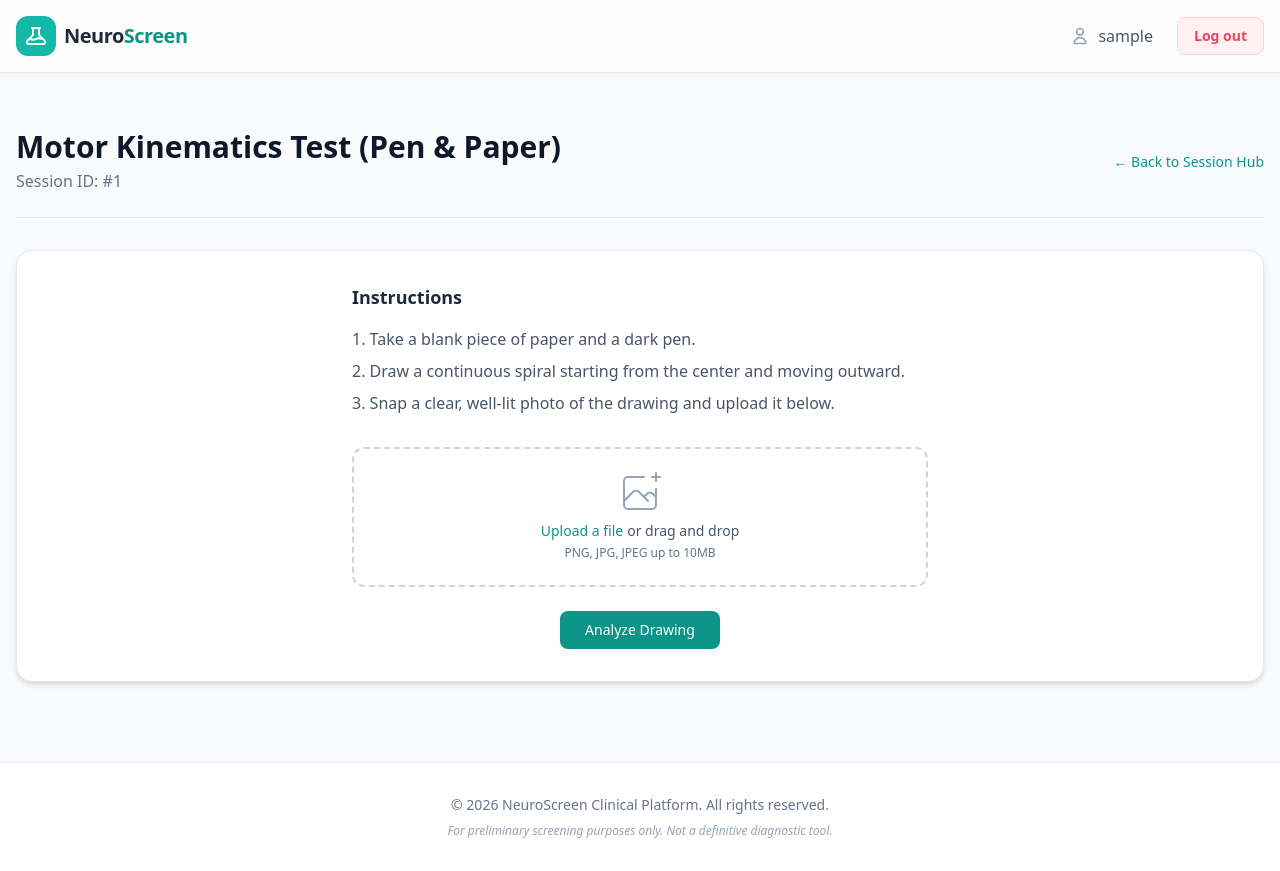
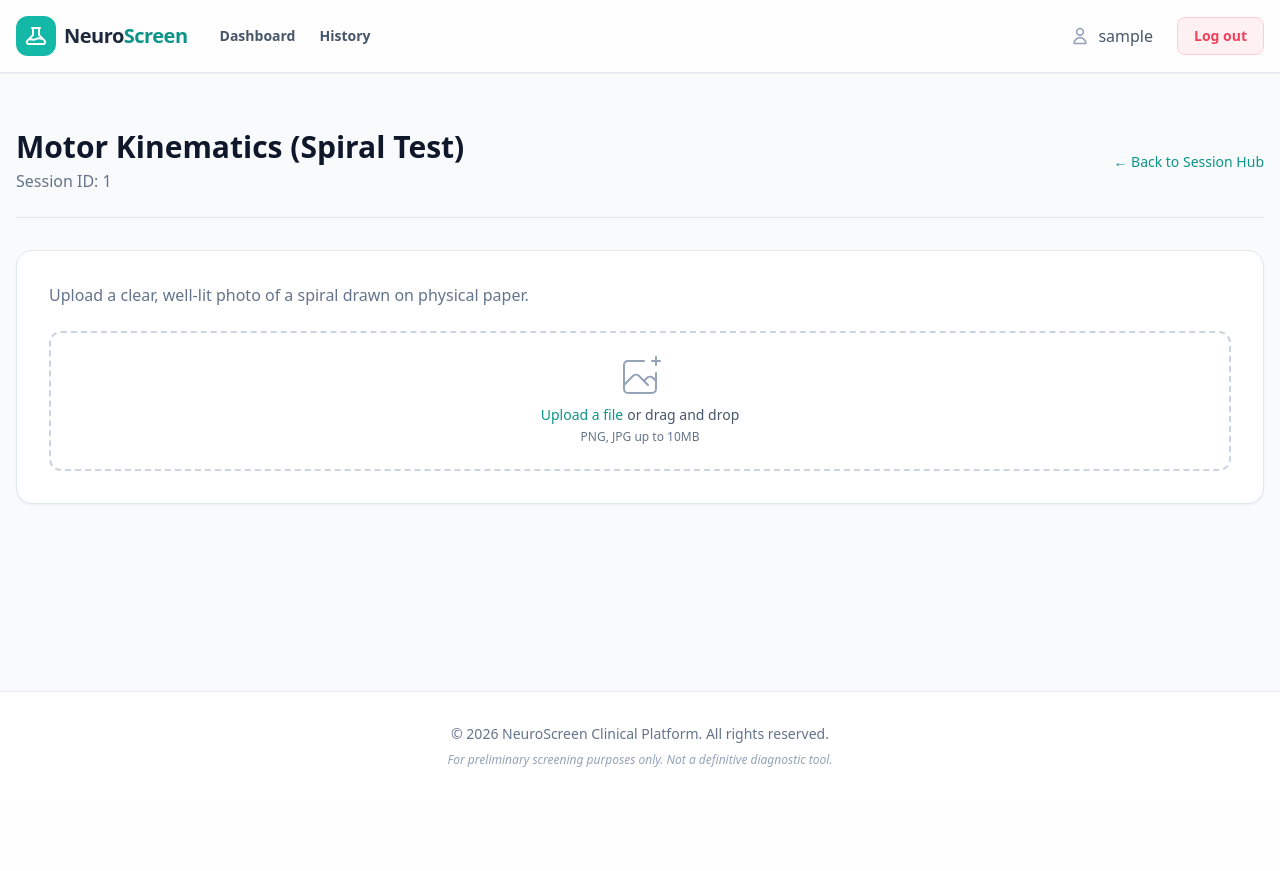
Before and after one commit to Sid72020123/NeuroScreen, a Flask app: page /test/spiral/ in a window 1280 px wide. After the commit the page ends 767 px from the top, so only its background shows below. Run offline with Flask 3, Linux system fonts and the light colour scheme; a user stored in the database is signed in; tables that the repository leaves empty hold one stand-in row (values such as "Sample post"); some libraries are stand-ins or nearby versions.

Commit message:
Fixed dashboard...

```diff
--- a/app/app.py
+++ b/app/app.py
@@ -417,7 +417,18 @@ def get_score_classes(score):
         }
 
 
-def serialize_session(session_record):
+def serialize_session(session_record, session_number=None):
+    if session_number is None:
+        all_user_sessions = (
+            ScreeningSession.query.filter_by(user_id=session_record.user_id)
+            .order_by(ScreeningSession.timestamp.asc())
+            .all()
+        )
+        try:
+            session_number = all_user_sessions.index(session_record) + 1
+        except ValueError:
+            session_number = session_record.id
+
     voice_metrics = {}
     if session_record.voice_metrics:
         try:
@@ -436,6 +447,7 @@ def serialize_session(session_record):
     voice_analysis = generate_clinical_analysis(voice_metrics) if voice_metrics else []
     return {
         "id": session_record.id,
+        "session_number": session_number,
         "date": (
             session_record.timestamp.strftime("%Y-%m-%d")
             if session_record.timestamp
@@ -513,7 +525,7 @@ def build_report_pdf(session_record):
     pdf.multi_cell(
         page_width - 70,
         6,
-        f"Session ID: {session_record.id}\nDate: {session_data['full_timestamp']}\nPatient: {session_record.user.username}",
+        f"Session ID: #{session_data['session_number']}\nDate: {session_data['full_timestamp']}\nPatient: {session_record.user.username}",
         border=1,
         fill=True,
     )
@@ -606,7 +618,7 @@ def build_report_pdf(session_record):
 
 
 def generate_gradcam(
-    img_array, base_img, model, session_id, last_conv_layer_name="out_relu"
+    img_array, base_img, model, session_id, user_id, last_conv_layer_name="out_relu"
 ):
     grad_model = tf.keras.models.Model(
         [model.inputs], [model.get_layer(last_conv_layer_name).output, model.output]
@@ -651,12 +663,12 @@ def generate_gradcam(
         )  # Red rectangle
 
     # Save the annotated image
-    uploads_dir = os.path.join(BASE_DIR, "static", "uploads")
-    os.makedirs(uploads_dir, exist_ok=True)
-    save_path = os.path.join(uploads_dir, f"session_{session_id}_xai.jpg")
+    user_uploads_dir = os.path.join(BASE_DIR, "static", "uploads", f"user_{user_id}")
+    os.makedirs(user_uploads_dir, exist_ok=True)
+    save_path = os.path.join(user_uploads_dir, f"session_{session_id}_xai.jpg")
     cv2.imwrite(save_path, superimposed_img)
 
-    return f"/static/uploads/session_{session_id}_xai.jpg"
+    return f"/static/uploads/user_{user_id}/session_{session_id}_xai.jpg"
 
 
 @app.route("/")
@@ -679,7 +691,10 @@ def register():
             flash("Name and password are required.", "danger")
             return render_template("register.html")
 
-        existing_user = User.query.filter_by(username=username).first()
+        # Case-insensitive query to prevent duplicate handles like 'Admin' vs 'admin'
+        existing_user = User.query.filter(
+            db.func.lower(User.username) == db.func.lower(username)
+        ).first()
         if existing_user is not None:
             flash("That account already exists.", "danger")
             return render_template("register.html")
@@ -690,7 +705,7 @@ def register():
         )
         db.session.add(user)
         db.session.commit()
-        login_user(user)
+        login_user(user, remember=True)
         flash("Account created.", "success")
         return redirect(url_for("dashboard"))
 
@@ -705,13 +720,17 @@ def login():
     if request.method == "POST":
         username = request.form.get("username", "").strip()
         password = request.form.get("password", "")
-        user = User.query.filter_by(username=username).first()
+
+        # Case-insensitive query prevents mobile auto-capitalization bugs from failing login
+        user = User.query.filter(
+            db.func.lower(User.username) == db.func.lower(username)
+        ).first()
 
         if user is None or not check_password_hash(user.password_hash, password):
             flash("Invalid name or password.", "danger")
             return render_template("login.html")
 
-        login_user(user)
+        login_user(user, remember=True)
         flash("Signed in.", "success")
         return redirect(url_for("dashboard"))
 
@@ -747,7 +766,11 @@ def dashboard():
 
     return render_template(
         "dashboard.html",
-        recent_session=serialize_session(recent_session) if recent_session else None,
+        recent_session=(
+            serialize_session(recent_session, session_number=total_sessions)
+            if recent_session
+            else None
+        ),
         total_sessions=total_sessions,
     )
 
@@ -1079,7 +1102,7 @@ def upload_spiral(session_id):
 
         # 3. Generate Explainable AI (Grad-CAM) heatmap.
         xai_image_url = generate_gradcam(
-            processed_img, xai_base_img, model, session_id, "out_relu"
+            processed_img, xai_base_img, model, session_id, current_user.id, "out_relu"
         )
 
         # 4. Generate analysis text based on the risk score.
@@ -1141,8 +1164,11 @@ def history():
         .all()
     )
 
+    # Order is desc, so we calculate the numbers properly based on the total
+    total = len(sessions)
     serialized_sessions = [
-        serialize_session(session_record) for session_record in sessions
+        serialize_session(session_record, session_number=total - i)
+        for i, session_record in enumerate(sessions)
     ]
 
     return render_template(
@@ -1175,6 +1201,67 @@ def generate_report():
     )
 
 
+@app.route("/api/generate_history_report/", methods=["GET"])
+@login_required
+def generate_history_report():
+    sessions = (
+        ScreeningSession.query.filter_by(user_id=current_user.id)
+        .order_by(ScreeningSession.timestamp.asc())
+        .all()
+    )
+
+    pdf = FPDF(unit="mm", format="A4")
+    pdf.set_auto_page_break(auto=True, margin=15)
+    pdf.add_page()
+
+    pdf.set_font("Helvetica", "B", 18)
+    pdf.set_fill_color(13, 110, 253)
+    pdf.set_text_color(255, 255, 255)
+    pdf.cell(
+        0,
+        16,
+        f"NeuroScreen History - {current_user.username}",
+        ln=True,
+        align="C",
+        fill=True,
+    )
+    pdf.ln(8)
+
+    pdf.set_text_color(15, 23, 42)
+    pdf.set_font("Helvetica", "B", 11)
+    pdf.set_fill_color(226, 232, 240)
+
+    # Table Header
+    pdf.cell(25, 10, "Session", border=1, fill=True, align="C")
+    pdf.cell(50, 10, "Date", border=1, fill=True, align="C")
+    pdf.cell(35, 10, "Voice Risk", border=1, fill=True, align="C")
+    pdf.cell(35, 10, "Spiral Risk", border=1, fill=True, align="C")
+    pdf.cell(35, 10, "Final Risk", border=1, fill=True, ln=True, align="C")
+
+    pdf.set_font("Helvetica", "", 10)
+    for i, s in enumerate(sessions):
+        ser = serialize_session(s, session_number=i + 1)
+        pdf.cell(25, 10, f"#{ser['session_number']}", border=1, align="C")
+        pdf.cell(50, 10, ser["full_timestamp"], border=1, align="C")
+        pdf.cell(35, 10, ser["voice_text"], border=1, align="C")
+        pdf.cell(35, 10, ser["spiral_text"], border=1, align="C")
+        pdf.cell(35, 10, ser["final_text"], border=1, ln=True, align="C")
+
+    buffer = BytesIO()
+    pdf_bytes = pdf.output(dest="S")
+    if isinstance(pdf_bytes, str):
+        pdf_bytes = pdf_bytes.encode("latin1")
+    buffer.write(pdf_bytes)
+    buffer.seek(0)
+
+    return send_file(
+        buffer,
+        mimetype="application/pdf",
+        as_attachment=True,
+        download_name=f"neuroscreen_history_{current_user.username}.pdf",
+    )
+
+
 ensure_database_schema()
 
 
--- a/app/templates/base.html
+++ b/app/templates/base.html
@@ -10,6 +10,7 @@
         <!-- Header -->
         <header class="sticky top-0 z-50 backdrop-blur-md bg-white/80 shadow-sm border-b border-slate-200">
             <div class="container mx-auto px-4 py-4 flex justify-between items-center">
+                <div class="flex items-center space-x-8">
                     <a href="{{ url_for('dashboard') }}" class="flex items-center space-x-2 group">
                         <div class="bg-teal-500 text-white p-2 rounded-xl group-hover:bg-teal-600 transition-colors">
                             <svg
@@ -29,6 +30,22 @@
                             >Neuro<span class="text-teal-600">Screen</span></span
                         >
                     </a>
+
+                    {% if current_user.is_authenticated %}
+                    <nav class="hidden md:flex items-center space-x-6">
+                        <a
+                            href="{{ url_for('dashboard') }}"
+                            class="text-sm font-semibold text-slate-600 hover:text-teal-600 transition-colors"
+                            >Dashboard</a
+                        >
+                        <a
+                            href="{{ url_for('history') }}"
+                            class="text-sm font-semibold text-slate-600 hover:text-teal-600 transition-colors"
+                            >History</a
+                        >
+                    </nav>
+                    {% endif %}
+                </div>
 
                 {% if current_user.is_authenticated %}
                 <div class="flex items-center space-x-6">
@@ -78,5 +95,8 @@
                 </p>
             </div>
         </footer>
+
+        <!-- Page-Specific Scripts -->
+        {% block scripts %}{% endblock %}
     </body>
 </html>
--- a/app/templates/session.html
+++ b/app/templates/session.html
@@ -2,7 +2,7 @@
 %}
 <div class="container mx-auto">
     <div class="flex justify-between items-center mb-8">
-        <h1 class="text-3xl font-bold text-slate-800">Clinical Report: Session #{{ session_record.id }}</h1>
+        <h1 class="text-3xl font-bold text-slate-800">Clinical Report: Session #{{ session_record.session_number }}</h1>
         <div class="space-x-4">
             <a
                 href="{{ url_for('generate_report', session_id=session_record.id) }}"
--- a/app/templates/spiral_test.html
+++ b/app/templates/spiral_test.html
@@ -1,38 +1,34 @@
-{% extends 'base.html' %} {% block title %}Spiral Drawing Test - NeuroScreen{% endblock %} {% block content %}
+{% extends 'base.html' %} {% block title %}Spiral Test - NeuroScreen{% endblock %} {% block content %}
 <!-- Header -->
 <div class="pb-6 border-b border-slate-200 mb-8">
     <div class="flex flex-col sm:flex-row sm:items-center sm:justify-between">
         <div>
-            <h1 class="text-3xl font-bold text-slate-900">Motor Kinematics Test (Pen & Paper)</h1>
-            <p class="mt-1 text-slate-500">Session ID: #{{ session_record.id }}</p>
+            <h1 class="text-3xl font-bold text-slate-900">Motor Kinematics (Spiral Test)</h1>
+            <p class="mt-1 text-slate-500">Session ID: {{ session_record.id }}</p>
         </div>
         <div class="mt-4 sm:mt-0">
             <a
                 href="{{ url_for('session_hub', session_id=session_record.id) }}"
-                class="text-sm font-medium text-teal-600 hover:text-teal-500"
-                >&larr; Back to Session Hub</a
-            >
+                class="text-sm font-medium text-teal-600 hover:text-teal-500">
+                &larr; Back to Session Hub
+            </a>
         </div>
     </div>
 </div>
 
-<!-- Main Content -->
-<div class="bg-white p-6 sm:p-8 rounded-2xl shadow-md border border-slate-200">
-    <div class="max-w-xl mx-auto">
-        <div class="text-left mb-8 space-y-4 text-slate-600">
-            <h3 class="text-lg font-semibold text-slate-800">Instructions</h3>
-            <ol class="list-decimal list-inside space-y-2">
-                <li>Take a blank piece of paper and a dark pen.</li>
-                <li>Draw a continuous spiral starting from the center and moving outward.</li>
-                <li>Snap a clear, well-lit photo of the drawing and upload it below.</li>
-            </ol>
-        </div>
-
-        <form
-            action="{{ url_for('upload_spiral', session_id=session_record.id) }}"
-            method="POST"
-            enctype="multipart/form-data">
-            <div class="mt-1 flex justify-center px-6 pt-5 pb-6 border-2 border-slate-300 border-dashed rounded-xl">
+<!-- Main Test Card -->
+<div class="bg-white p-6 sm:p-8 rounded-2xl shadow-sm border border-slate-200">
+    <form
+        id="spiralForm"
+        method="POST"
+        action="{{ url_for('upload_spiral', session_id=session_record.id) }}"
+        enctype="multipart/form-data">
+        <!-- Upload Area -->
+        <div id="uploadArea" class="space-y-6">
+            <p class="text-slate-500">Upload a clear, well-lit photo of a spiral drawn on physical paper.</p>
+            <div
+                id="drop-zone"
+                class="mt-1 flex justify-center px-6 pt-5 pb-6 border-2 border-slate-300 border-dashed rounded-xl cursor-pointer hover:bg-slate-50 transition-colors">
                 <div class="space-y-1 text-center">
                     <svg
                         class="mx-auto h-12 w-12 text-slate-400"
@@ -46,90 +42,116 @@
                             stroke-linecap="round"
                             stroke-linejoin="round" />
                     </svg>
-                    <div class="flex justify-center text-sm text-slate-600">
-                        <label
-                            for="file-upload"
-                            class="relative cursor-pointer bg-white rounded-md font-medium text-teal-600 hover:text-teal-500 focus-within:outline-none focus-within:ring-2 focus-within:ring-offset-2 focus-within:ring-teal-500">
+                    <div class="flex text-sm text-slate-600 justify-center">
+                        <span class="relative font-medium text-teal-600 hover:text-teal-500">
                             <span>Upload a file</span>
-                            <input id="file-upload" name="image" type="file" class="sr-only" accept=".png,.jpg,.jpeg" />
-                        </label>
+                            <input
+                                id="imageFile"
+                                name="image"
+                                type="file"
+                                class="sr-only"
+                                accept="image/jpeg,image/png,image/jpg" />
+                        </span>
                         <p class="pl-1">or drag and drop</p>
                     </div>
-                    <p class="text-xs text-slate-500">PNG, JPG, JPEG up to 10MB</p>
+                    <p class="text-xs text-slate-500" id="file-name-display">PNG, JPG up to 10MB</p>
                 </div>
             </div>
+        </div>
 
-            <!-- Image Preview Container (hidden by default) -->
-            <div
-                id="imagePreviewContainer"
-                class="hidden mt-6 p-4 border border-slate-200 rounded-lg bg-slate-50 max-w-lg mx-auto">
-                <p class="text-sm font-semibold text-slate-800 mb-3">Image Preview</p>
-                <div class="flex justify-center">
-                    <img
-                        id="imagePreview"
-                        class="max-w-xs w-full border rounded-md shadow-sm bg-white"
-                        src=""
-                        alt="User's spiral drawing preview" />
-                </div>
-                <div class="mt-4 text-center">
-                    <button
-                        id="removeImageBtn"
-                        type="button"
-                        class="px-4 py-2 text-sm font-medium text-red-700 bg-red-100 border border-transparent rounded-md hover:bg-red-200 focus:outline-none focus-visible:ring-2 focus-visible:ring-offset-2 focus-visible:ring-red-500">
-                        Remove Image
-                    </button>
-                </div>
+        <!-- Image Preview Container (hidden by default) -->
+        <div id="imagePreviewContainer" class="hidden mt-6 flex flex-col items-center">
+            <p class="text-sm font-semibold text-slate-800 mb-4 w-full text-left">Image Preview</p>
+            <div class="border border-slate-200 rounded-lg p-2 bg-slate-50 w-full flex justify-center">
+                <img id="imagePreview" class="max-h-64 object-contain rounded shadow-sm" alt="Spiral Preview" />
             </div>
 
-            <div class="mt-6 text-center">
+            <div class="mt-6 flex flex-col sm:flex-row justify-center items-center gap-4 w-full max-w-lg mx-auto">
                 <button
+                    id="discardImageBtn"
+                    type="button"
+                    class="w-full sm:w-1/2 px-6 py-3 text-sm font-medium text-slate-700 bg-slate-100 border border-slate-300 rounded-xl hover:bg-slate-200 focus:outline-none focus-visible:ring-2 focus-visible:ring-offset-2 focus-visible:ring-slate-500 transition-colors">
+                    Discard & Try Again
+                </button>
+                <button
+                    id="submitImageBtn"
                     type="submit"
-                    class="inline-flex items-center px-6 py-2 border border-transparent text-sm font-medium rounded-lg shadow-sm text-white bg-teal-600 hover:bg-teal-700 focus:outline-none focus:ring-2 focus:ring-offset-2 focus:ring-teal-500">
-                    Analyze Drawing
+                    class="w-full sm:w-1/2 px-6 py-3 text-sm font-medium text-white bg-teal-600 border border-transparent rounded-xl hover:bg-teal-700 focus:outline-none focus-visible:ring-2 focus-visible:ring-offset-2 focus-visible:ring-teal-500 transition-colors shadow-sm">
+                    Submit Drawing
                 </button>
             </div>
-        </form>
-    </div>
+        </div>
+    </form>
 </div>
 {% endblock %} {% block scripts %}
 <script>
     document.addEventListener("DOMContentLoaded", () => {
-        const imageUploadInput = document.getElementById("file-upload");
-        const imagePreviewContainer = document.getElementById("imagePreviewContainer");
+        const dropZone = document.getElementById("drop-zone");
+        const imageInput = document.getElementById("imageFile");
+        const fileNameDisplay = document.getElementById("file-name-display");
+
+        const uploadArea = document.getElementById("uploadArea");
+        const previewContainer = document.getElementById("imagePreviewContainer");
         const imagePreview = document.getElementById("imagePreview");
-        const removeImageBtn = document.getElementById("removeImageBtn");
+        const discardBtn = document.getElementById("discardImageBtn");
+        const submitBtn = document.getElementById("submitImageBtn");
 
-        // Store the current URL to prevent memory leaks
-        let currentObjectUrl = null;
+        // UI Feedback for Drag & Drop
+        dropZone.addEventListener("click", () => imageInput.click());
 
-        imageUploadInput.addEventListener("change", () => {
-            const file = imageUploadInput.files[0];
-            if (file) {
-                // Revoke the previous object URL if one exists
-                if (currentObjectUrl) {
-                    URL.revokeObjectURL(currentObjectUrl);
-                }
+        dropZone.addEventListener("dragover", (e) => {
+            e.preventDefault();
+            dropZone.classList.add("border-teal-500", "bg-teal-50");
+        });
 
-                // Create a new object URL for the selected file
-                currentObjectUrl = URL.createObjectURL(file);
-                imagePreview.src = currentObjectUrl;
+        dropZone.addEventListener("dragleave", (e) => {
+            e.preventDefault();
+            dropZone.classList.remove("border-teal-500", "bg-teal-50");
+        });
 
-                // Show the preview container
-                imagePreviewContainer.classList.remove("hidden");
+        dropZone.addEventListener("drop", (e) => {
+            e.preventDefault();
+            dropZone.classList.remove("border-teal-500", "bg-teal-50");
+            if (e.dataTransfer.files.length > 0 && e.dataTransfer.files[0].type.startsWith("image/")) {
+                imageInput.files = e.dataTransfer.files;
+                handleImageSelect();
             }
         });
 
-        removeImageBtn.addEventListener("click", () => {
-            // Clear the file input and hide the preview
-            imageUploadInput.value = "";
-            imagePreviewContainer.classList.add("hidden");
+        imageInput.addEventListener("change", handleImageSelect);
+
+        function handleImageSelect() {
+            if (imageInput.files && imageInput.files[0]) {
+                const file = imageInput.files[0];
+                fileNameDisplay.textContent = file.name;
+
+                // Use FileReader to display the image preview
+                const reader = new FileReader();
+                reader.onload = function (e) {
+                    imagePreview.src = e.target.result;
+                    uploadArea.classList.add("hidden");
+                    previewContainer.classList.remove("hidden");
+                };
+                reader.readAsDataURL(file);
+            }
+        }
+
+        // Discard Button Logic
+        discardBtn.addEventListener("click", () => {
+            imageInput.value = ""; // Clear file input
+            fileNameDisplay.textContent = "PNG, JPG up to 10MB";
             imagePreview.src = "";
 
-            // Revoke the object URL to free up browser memory
-            if (currentObjectUrl) {
-                URL.revokeObjectURL(currentObjectUrl);
-                currentObjectUrl = null;
-            }
+            // Toggle Views
+            previewContainer.classList.add("hidden");
+            uploadArea.classList.remove("hidden");
+        });
+
+        // Optional UX improvement for submit
+        submitBtn.addEventListener("click", () => {
+            submitBtn.textContent = "Processing...";
+            submitBtn.classList.add("opacity-75", "cursor-not-allowed");
+            discardBtn.disabled = true;
         });
     });
 </script>
```
Also changed, not shown: app/history.html (+16 -2 lines). Lines whose indentation alone changed are shown as unchanged.
